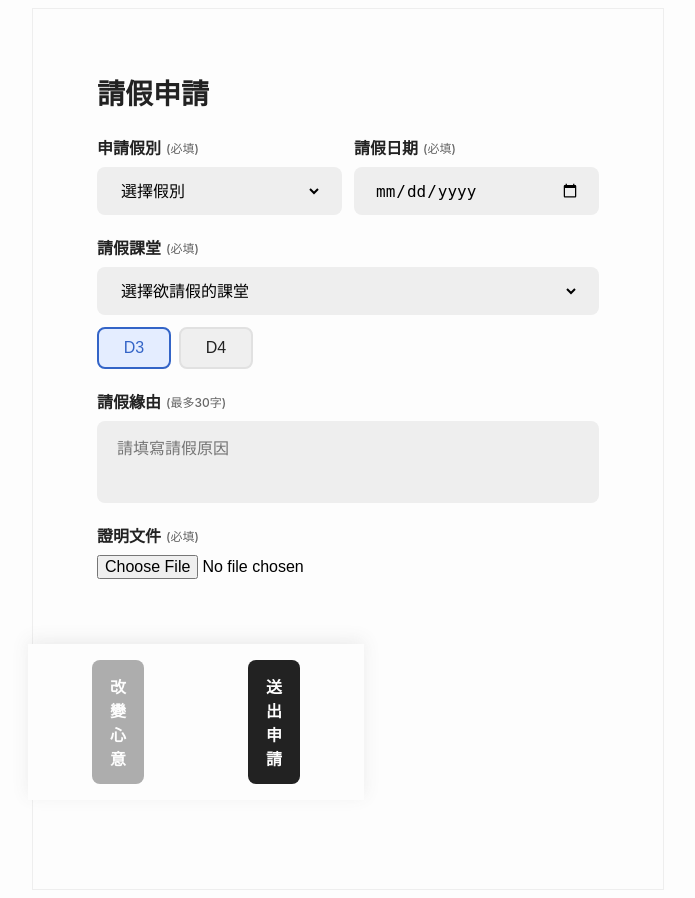
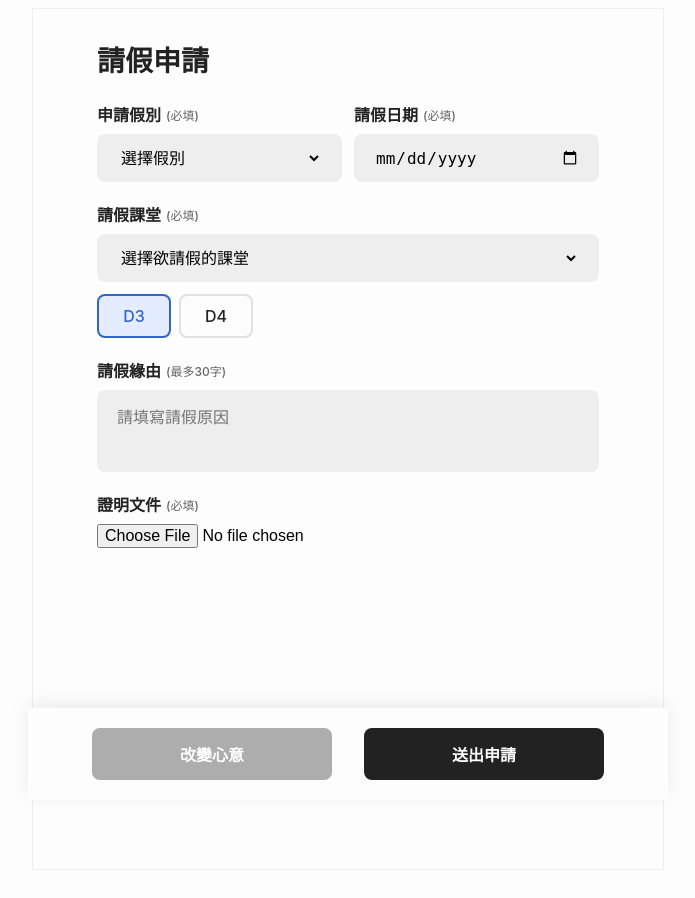
Before and after one commit to mcflurry0609/sa-team8, a PHP site: page /apply.html in a window 1280 px wide. Shown: the whole page, without its empty margins (292-987 px from the left). After the commit the page ends 870 px from the top, so only its background shows below. Run offline with PHP 8.4, Linux system fonts and the light colour scheme; some libraries are stand-ins or nearby versions.

Commit message:
最新版本 所有頁面都是確定好了的檔案

```diff
--- a/leave system/apply.html
+++ b/leave system/apply.html
@@ -58,8 +58,8 @@
                             </select>
                         </div>
                         <div class="period">
-                            <button class="sessions active">D3</button>
-                            <button class="sessions">D4</button>
+                            <div class="sessions active" id="d3">D3</div>
+                            <div class="sessions" id="d4">D4</div>
                         </div>
                     </div>
                     <div class="reason">
@@ -91,17 +91,17 @@
     </div>
 
     <script>
-        // 選取所有按鈕元素
-        const buttons = document.querySelectorAll('.sessions');
+        // 選擇所有具有 "sessions" class 的元素
+        const sessions = document.querySelectorAll('.sessions');
 
-        // 為每個按鈕新增點擊事件監聽器
-        buttons.forEach(button => {
-            button.addEventListener('click', () => {
-                // 如果按鈕已經是active，則移除active狀態；否則加上active狀態
-                if (button.classList.contains('active')) {
-                    button.classList.remove('active');
+        // 對每個 session 元素添加點擊事件監聽器
+        sessions.forEach(session => {
+            session.addEventListener('click', () => {
+                // 如果被點擊的 session 元素已經有 "active" class，則移除它；否則添加它
+                if (session.classList.contains('active')) {
+                    session.classList.remove('active');
                 } else {
-                    button.classList.add('active');
+                    session.classList.add('active');
                 }
             });
         });
--- a/leave system/css/apply.css
+++ b/leave system/css/apply.css
@@ -17,7 +17,7 @@ body {
     height: 100vh;
     margin: auto;
     overflow: auto;
-    padding: 40px 64px;
+    padding: 30px 64px;
     position: relative;
     border: 1px solid #eee;
 }
@@ -26,6 +26,7 @@ body {
 h2 {
     font-size: 28px;
     color: #222;
+    margin-top: 0;
 }
 
 /* ============================= FORM ============================= */
@@ -47,23 +48,23 @@ h2 {
         "file file";
 }
 
-.category{
+.category {
     grid-area: category;
 }
 
-.date{
+.date {
     grid-area: date;
 }
 
-.class{
+.class {
     grid-area: class;
 }
 
-.reason{
+.reason {
     grid-area: reason;
 }
 
-.file{
+.file {
     grid-area: file;
 }
 
@@ -106,7 +107,7 @@ h2 {
     margin-top: 12px;
 }
 
-.sessions{
+.sessions {
     align-items: center;
     border: 2px solid #e1e1e1;
     border-radius: 8px;
@@ -129,7 +130,7 @@ h2 {
     color: #3364c7;
 }
 
-.textarea{
+.textarea {
     cursor: text;
     font-size: 16px;
     height: 50px;
@@ -139,21 +140,20 @@ h2 {
 
 /* ============================= FOOTER ============================= */
 .footer {
-    display: flex;
-    justify-content: space-between;
-    align-items: center;
     position: fixed;
     bottom: 0;
-    left: 25%;
+    left: 50%;
+    transform: translateX(-50%);
+    width: 50%;
+    max-width: calc(100% - 208px);
     padding: 20px 0;
-    display: flex;
-    flex-direction: row;
-    padding: 16px 64px;
     background-color: #fdfdfd;
     color: #222;
     text-align: center;
     box-shadow: 0 -4px 16px rgba(85, 85, 85, .1);
     z-index: 999;
+    display: flex;
+    justify-content: center;
 }
 
 .nosend,
@@ -161,21 +161,23 @@ h2 {
     justify-content: center;
     align-items: center;
     cursor: pointer;
-    display: flex;
+    display: inline-block;
     border: none;
     font-size: 16px;
     font-weight: 600;
     padding: 14px 20px;
     border-radius: 8px;
-    width: 25%;
+    width: calc(50% - 80px);
 }
 
 .nosend {
     background: #adadad;
     color: #fdfdfd;
+    margin: 0 16px 0 64px;
 }
 
 .sendout {
     background: #222;
     color: #fdfdfd;
+    margin: 0 64px 0 16px;
 }
```
